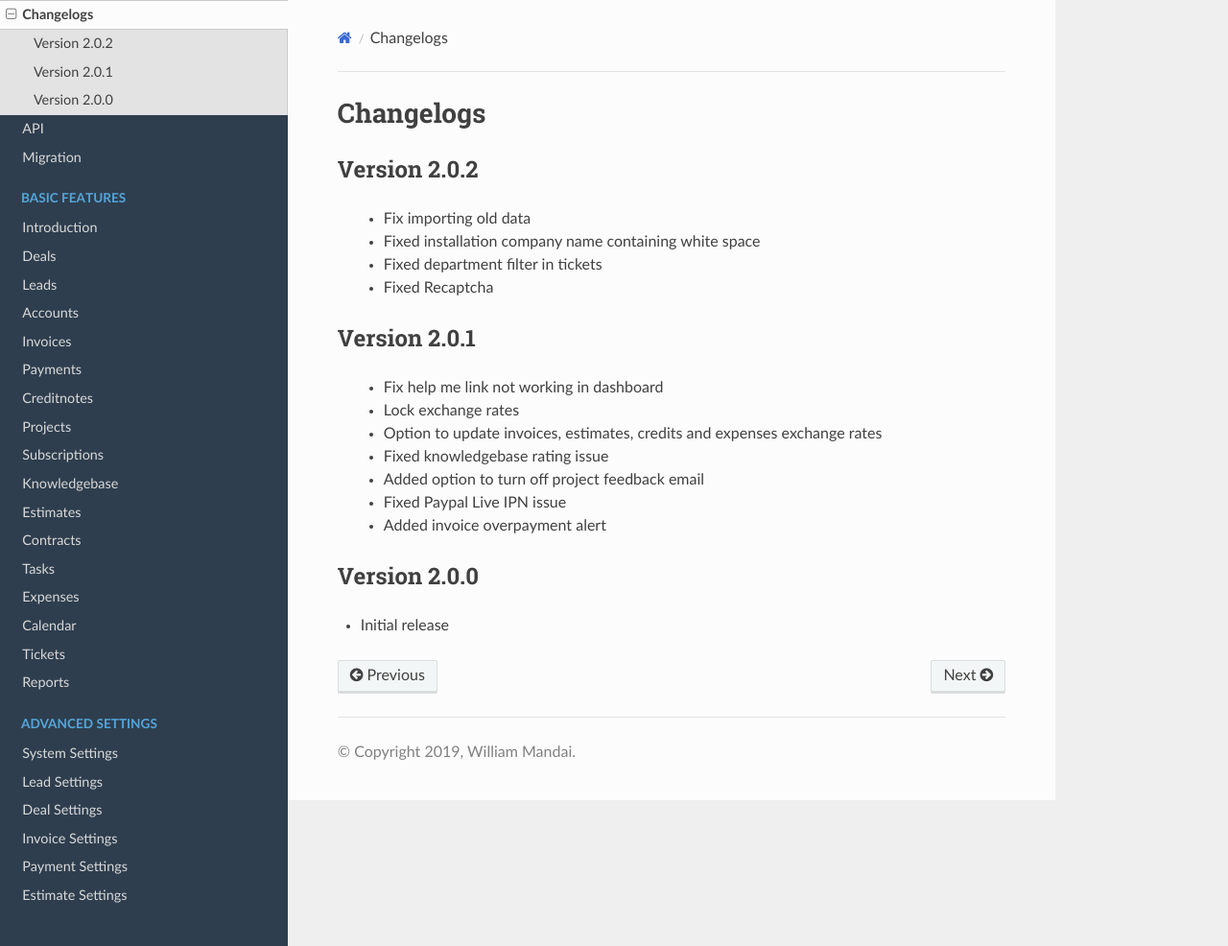
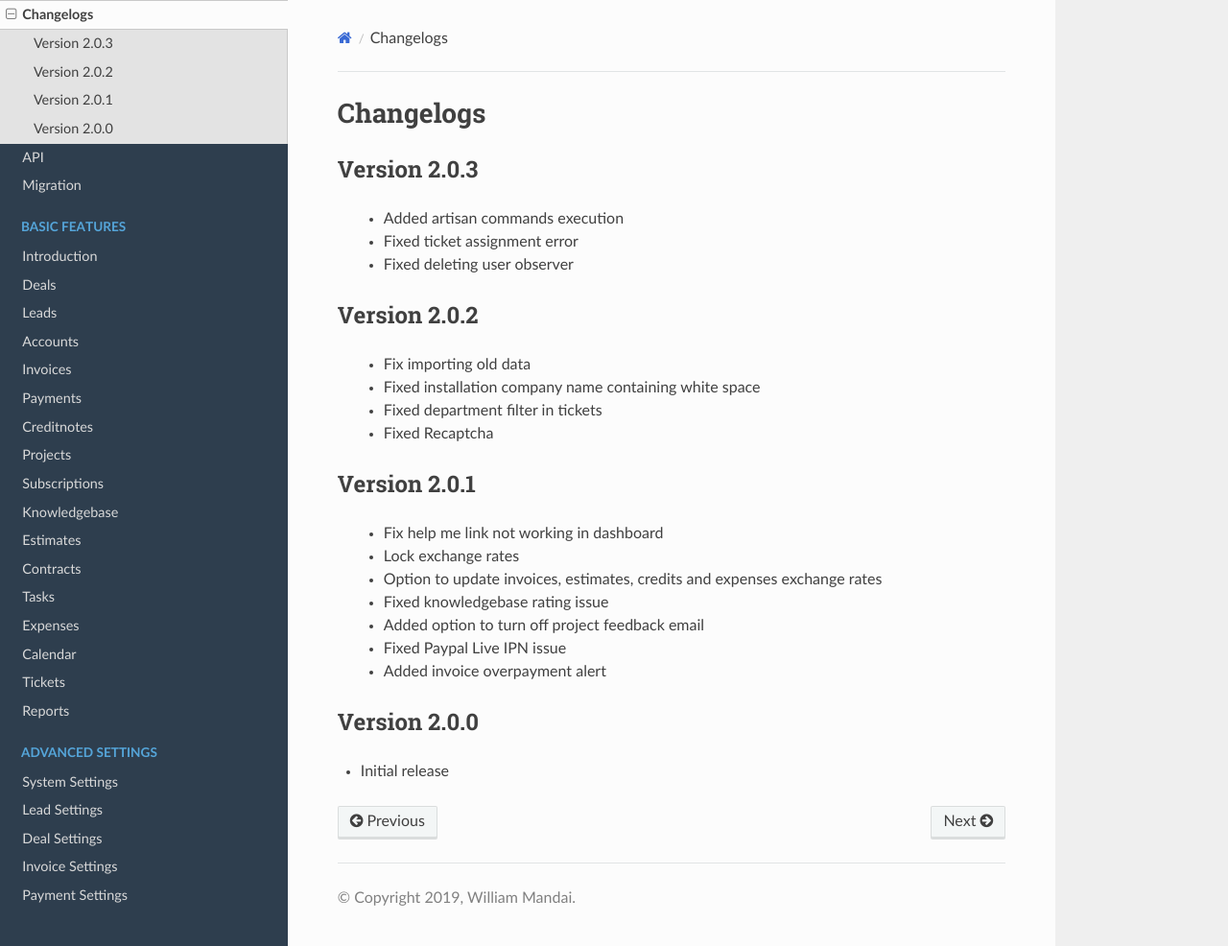
Before and after one commit to wmandai/workice-docs, a Sphinx documentation site: the page built from docs/source/changelogs.rst, in a window 1280 px wide and 986 px high. Shown: the whole window at 96% size. Built offline with Sphinx 7.4.7 and the Read the Docs theme 2.0.0, drawn with Linux system fonts in a browser that asks for light colours.

Commit message:
Modified changelog

```diff
--- a/docs/source/changelogs.rst
+++ b/docs/source/changelogs.rst
@@ -1,5 +1,11 @@
 Changelogs
 ==========
+
+Version 2.0.3
+"""""""""""""""
+ - Added artisan commands execution
+ - Fixed ticket assignment error
+ - Fixed deleting user observer
 
 Version 2.0.2
 """""""""""""""
--- a/docs/source/update.rst
+++ b/docs/source/update.rst
@@ -37,5 +37,3 @@ Then give the webserver the rights to read and write to storage and cache.
 ``sudo chmod -R ug+rwx storage bootstrap/cache``
 
 Credits https://stackoverflow.com/questions/30639174/how-to-set-up-file-permissions-for-laravel-5-and-others
-
-.. TIP:: You can see the detailed `changelogs </changelog.html>`_ for each release.
```
